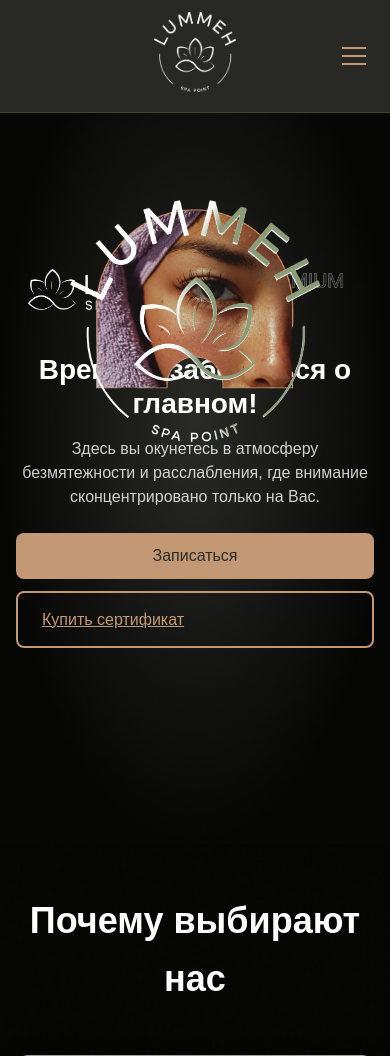
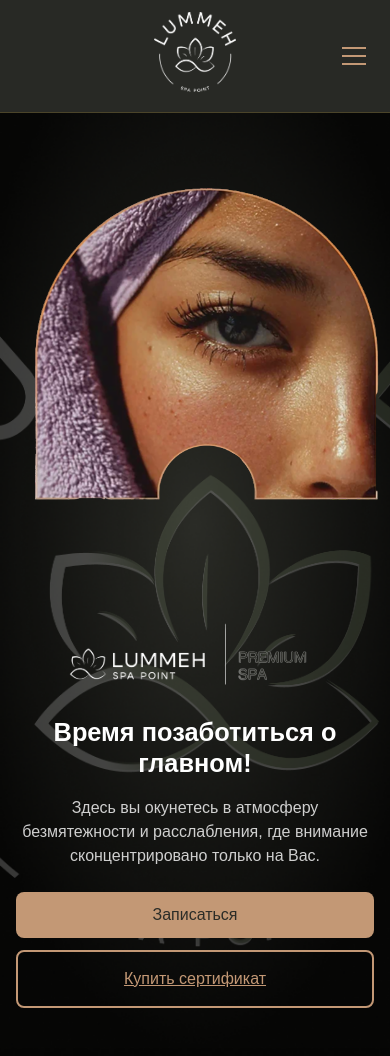
Before and after one commit to KoboSteruS/Lumeh, a Flask app: page / in a window 390 px wide. Shown: the top 1056 px of the page. Run offline with Flask 3, Linux system fonts and the light colour scheme; some web fonts are replaced; grey boxes are pictures that could not be loaded.

Commit message:
fix mobile

```diff
--- a/app/static/css/main.css
+++ b/app/static/css/main.css
@@ -270,11 +270,16 @@ img {
 }
 
 .hero-layout {
-    display: grid;
-    grid-template-columns: max-content auto;
-    gap: 30px;
-    align-items: center;
+    position: relative;
     padding-top: 48px;
+}
+
+.hero-visual {
+    position: static;
+    width: 0;
+    height: 0;
+    overflow: visible;
+    pointer-events: none;
 }
 
 .hero-content {
@@ -3458,7 +3463,10 @@ img {
 
 @media (max-width: 768px) {
     .hero-section {
-        padding: 48px 0 !important;
+        min-height: auto;
+        align-items: flex-start;
+        padding: 88px 0 40px !important;
+        overflow: hidden;
     }
 
     .hero-section .container {
@@ -3469,71 +3477,96 @@ img {
     }
 
     .hero-layout {
-        grid-template-columns: 1fr !important;
-        gap: 24px;
-        padding-top: 24px;
         display: flex !important;
         flex-direction: column;
-    }
-
-    .hero-logo-wrapper {
-        position: absolute !important;
-        right: 50%;
-        top: 0;
-        transform: translateX(50%);
-        order: -1;
-        justify-content: center;
         align-items: center;
-        margin-bottom: 0;
-        opacity: 1;
-        pointer-events: auto;
-        z-index: 5;
-    }
-
-    .hero-logo-container {
-        width: 250px;
-        height: 250px;
+        gap: 12px;
+        padding-top: 0;
+        width: 100%;
+    }
+
+    .hero-visual {
+        position: relative;
+        width: min(400px, 98vw);
+        height: min(440px, 62vh);
+        min-height: 340px;
+        margin: 72px auto 0;
+        flex-shrink: 0;
+        pointer-events: none;
+        overflow: visible;
     }
 
     .hero-additional-wrapper {
         position: absolute !important;
-        right: 50%;
-        top: 0;
-        transform: translateX(50%);
-        order: -1;
-        justify-content: center;
-        align-items: center;
-        width: 250px;
-        height: 250px;
-        z-index: 4;
+        left: 50%;
+        right: auto !important;
+        bottom: 0;
+        top: auto !important;
+        transform: translateX(-50%) !important;
+        width: 112%;
+        height: 112%;
+        margin: 0;
+        z-index: 1;
+    }
+
+    .hero-brand-gr {
+        left: 10.7%;
+        top: 0%;
     }
 
     .hero-additional-img {
         width: 100%;
         height: 100%;
         object-fit: contain;
+        object-position: center bottom;
+    }
+
+    .hero-logo-wrapper {
+        position: absolute !important;
+        left: 50%;
+        top: 100%;
+        right: auto !important;
+        transform: translate(-50%, -50%) !important;
+        width: 187%;
+        height: 200%;
+        margin: 0;
+        z-index: 0;
+        opacity: 0.2;
+    }
+
+    .hero-logo-container {
+        width: 100%;
+        height: 100%;
     }
 
     .hero-content {
         max-width: 100% !important;
         width: 100% !important;
         padding: 0;
-        order: 1;
         position: relative;
-        z-index: 2;
+        z-index: 3;
+        text-align: center;
     }
 
     .hero-brand-container {
+        max-width: min(100%, 340px);
+        margin: 0 auto 12px;
+        text-align: center;
+    }
+
+    .hero-brand {
+        max-height: 85px;
+        width: auto;
         max-width: 100%;
-        margin-bottom: 12px;
-        text-align: center;
+        margin: 0 auto;
     }
 
     .hero-title {
-        font-size: 28px;
-        line-height: 1.2;
+        font-size: clamp(22px, 6.5vw, 28px);
+        line-height: 1.25;
         margin-bottom: 16px;
         text-align: center;
+        hyphens: none;
     }
 
     .hero-subtitle {
@@ -3550,6 +3583,9 @@ img {
     .hero-buttons {
         flex-direction: column;
         gap: 12px;
+        width: 100%;
+        max-width: 360px;
+        margin: 0 auto;
     }
 
     .btn-hero {
@@ -4091,6 +4127,16 @@ img {
     }
 }
 
+@media (min-width: 769px) {
+    .hero-visual {
+        position: static;
+        width: 0;
+        height: 0;
+        overflow: visible;
+        pointer-events: none;
+    }
+}
+
 @media (min-width: 769px) and (max-width: 1024px) {
     .container {
         margin: 10px;
@@ -4112,10 +4158,6 @@ img {
     .hero-additional-wrapper {
         width: 400px;
         height: 400px;
-    }
-
-    .hero-layout {
-        gap: 25px;
     }
 
     .hero-brand-container {
--- a/app/templates/index.html
+++ b/app/templates/index.html
@@ -69,10 +69,22 @@
 
             <div class="container">
                 <div class="hero-layout">
+                    <div class="hero-visual">
+                        <div class="hero-additional-wrapper">
+                            <img src="{{ url_for('static', filename='images/Hero_addit.png') }}" alt="" class="hero-additional-img" aria-hidden="true">
+                        </div>
+                        <div class="hero-logo-wrapper">
+                            <div class="hero-logo-container">
+                                <img src="{{ url_for('static', filename='images/Logo_light.png') }}" alt="" class="hero-logo hero-logo-light" aria-hidden="true">
+                                <img src="{{ url_for('static', filename='images/Logo_Green.png') }}" alt="" class="hero-logo hero-logo-green" aria-hidden="true">
+                            </div>
+                        </div>
+                    </div>
+
                     <div class="hero-content">
                         <div class="hero-brand-container">
                             <img src="{{ url_for('static', filename='images/Herotextwh.png') }}" alt="LUMMEH SPA POINT" class="hero-brand hero-brand-wh">
-                            <img src="{{ url_for('static', filename='images/Herotextgr.png') }}" alt="LUMMEH SPA POINT" class="hero-brand hero-brand-gr">
+                            <img src="{{ url_for('static', filename='images/Herotextgr.png') }}" alt="" class="hero-brand hero-brand-gr" aria-hidden="true">
                         </div>
                         <h2 class="hero-title">
                             Время позаботиться о главном!
@@ -90,17 +102,6 @@
                                 Купить сертификат
                             </a>
                         </div>
-                    </div>
-
-                    <div class="hero-logo-wrapper">
-                        <div class="hero-logo-container">
-                            <img src="{{ url_for('static', filename='images/Logo_light.png') }}" alt="LUMMEH Logo" class="hero-logo hero-logo-light">
-                            <img src="{{ url_for('static', filename='images/Logo_Green.png') }}" alt="LUMMEH Logo" class="hero-logo hero-logo-green">
-                        </div>
-                    </div>
-
-                    <div class="hero-additional-wrapper">
-                        <img src="{{ url_for('static', filename='images/Hero_addit.png') }}" alt="Hero Additional" class="hero-additional-img">
                     </div>
                 </div>
             </div>
```
